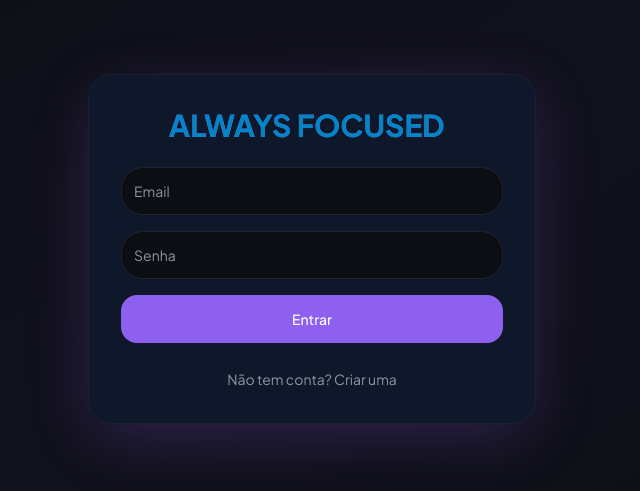
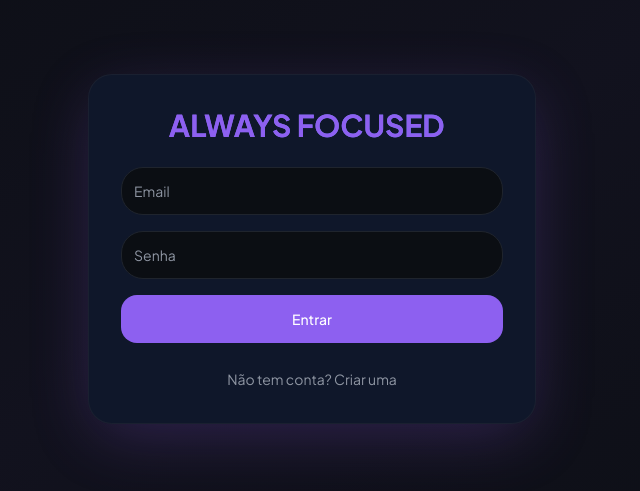
Before and after one commit to guxx88/focus-flow, a React (Vite) app: page / in a window 1280 px wide. Shown: the part 151-642 px from the top of the page, without its empty margins (328-968 px from the left). Built offline with nearby package versions, Linux system fonts and the light colour scheme; the HTML template or start-up script is replaced by a standard one.

Commit message:
Visual edit in Lovable
Edited UI in Lovable

```diff
--- a/src/components/AuthForm.tsx
+++ b/src/components/AuthForm.tsx
@@ -55,7 +55,7 @@ const AuthForm = () => {
   return <div className="min-h-screen flex items-center justify-center bg-gradient-to-br from-background via-primary/5 to-background p-4">
       <Card className="w-full max-w-md p-8 space-y-6 shadow-lg bg-slate-900">
         <div className="text-center space-y-2">
-          <h1 className="text-3xl bg-gradient-primary bg-clip-text font-bold text-sky-600">ALWAYS FOCUSED  </h1>
+          <h1 className="text-3xl bg-gradient-primary bg-clip-text font-bold text-[#8d60f0]">ALWAYS FOCUSED  </h1>
 
         </div>
 
```
